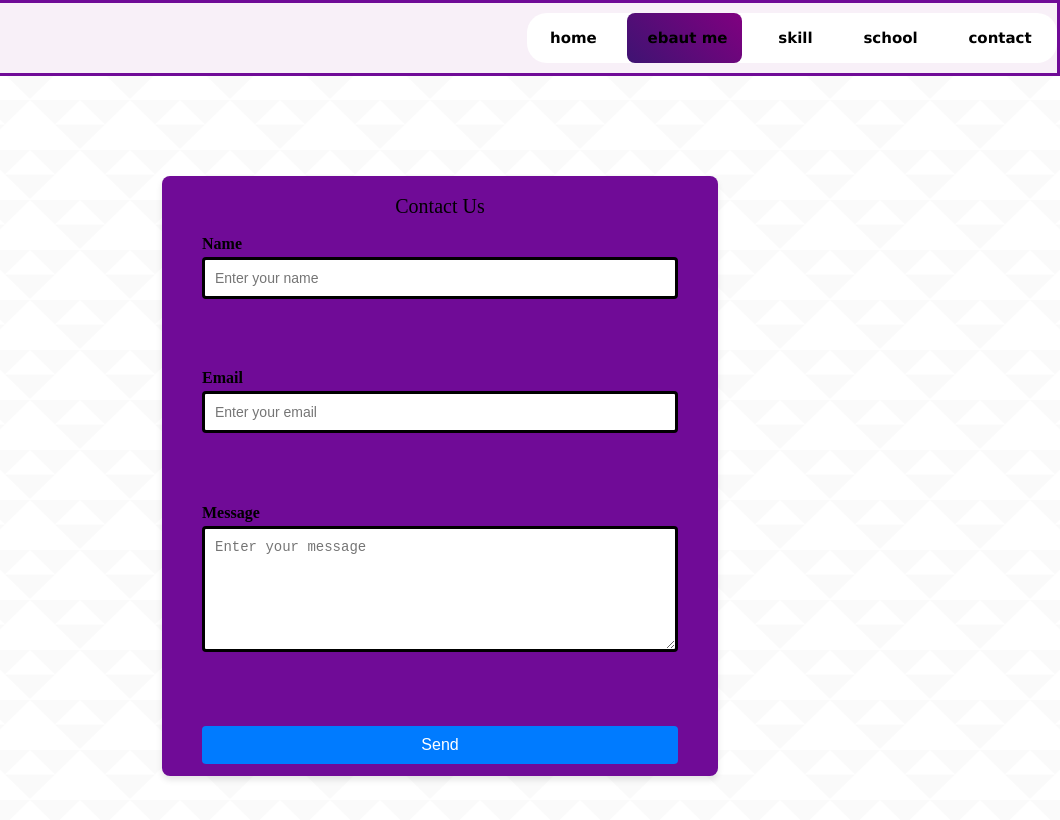
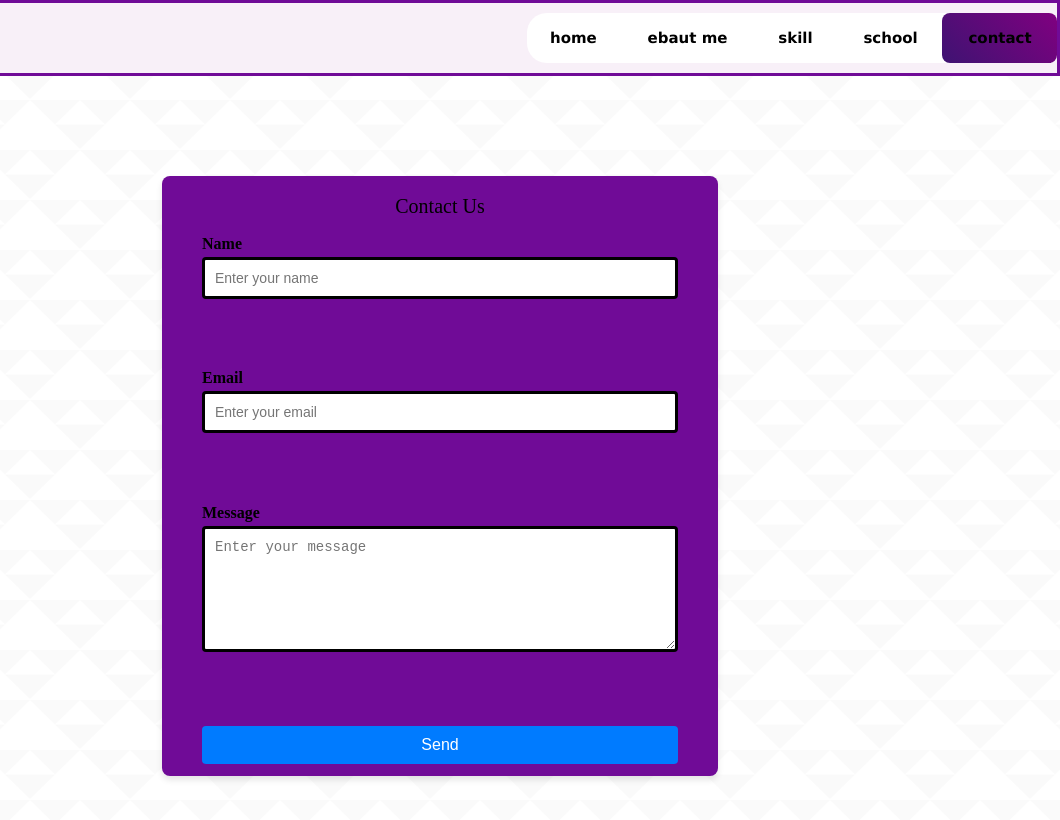
Before and after one commit to tanwirul890/itw2024_project1_243040021--portfolio-, a plain HTML site: page html/contac.html in a window 1280 px wide. Shown: the full height of the page, 220-1280 px from the left. Drawn offline with nearby package versions, Linux system fonts and the light colour scheme.

Commit message:
memperbaikicontac

```diff
--- a/css/contac.css
+++ b/css/contac.css
@@ -66,7 +66,7 @@ body {
   nav span {
     position: absolute;
     top: 0;
-    left: 100px;
+    left: 415px;
     width: 115px;
     height: 100%;
     background: linear-gradient(45deg, rgb(62, 19, 114), purple);
```
